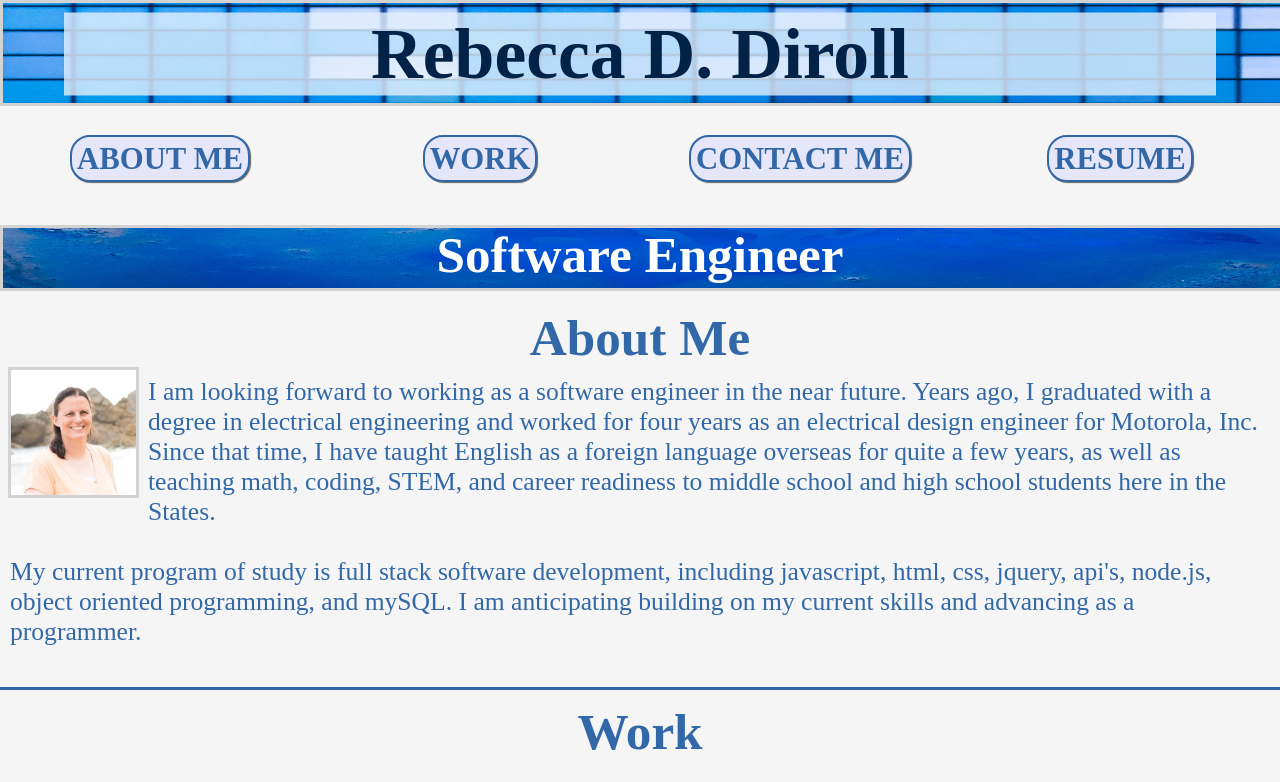
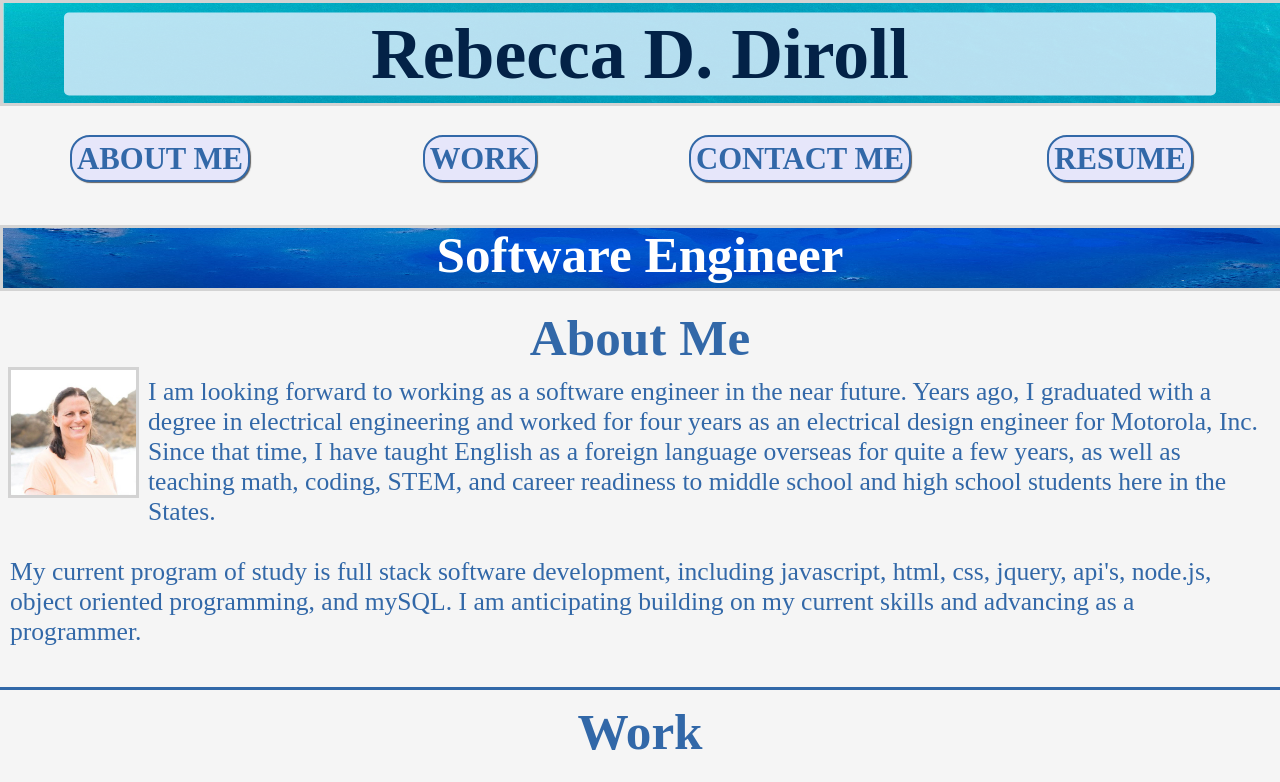
Before and after one commit to Rebecca-Diroll/16-Portfolio, a plain HTML site: page index.html in a window 1280 px wide. Shown: the top 782 px of the page. Drawn offline with Linux system fonts and the light colour scheme.

Commit message:
Update header background image

```diff
--- a/assets/css/style.css
+++ b/assets/css/style.css
@@ -37,6 +37,7 @@ body {
     color: var(--dark-color);
     width: 90vw;
     background-color: rgba(228, 241, 254, 0.8);
+    border-radius: 5px 5px 5px 5px;
   }
 
 /* Header Nav Buttons */
--- a/index.html
+++ b/index.html
@@ -13,8 +13,8 @@
   <body>
     <nav class="site-nav">
       <div class="header-image">
-        <img src="assets/images/blue-blocks-1.jpg"
-          alt="blue block background"
+        <img src="assets/images/aquamarine.jpg"
+          alt="aquamarine background"
           style="width: 100%; height: 100px" />
         <div class="heading">Rebecca D. Diroll</div>
       </div>
```
Also changed, not shown: assets/images/aquamarine.jpg (added).
